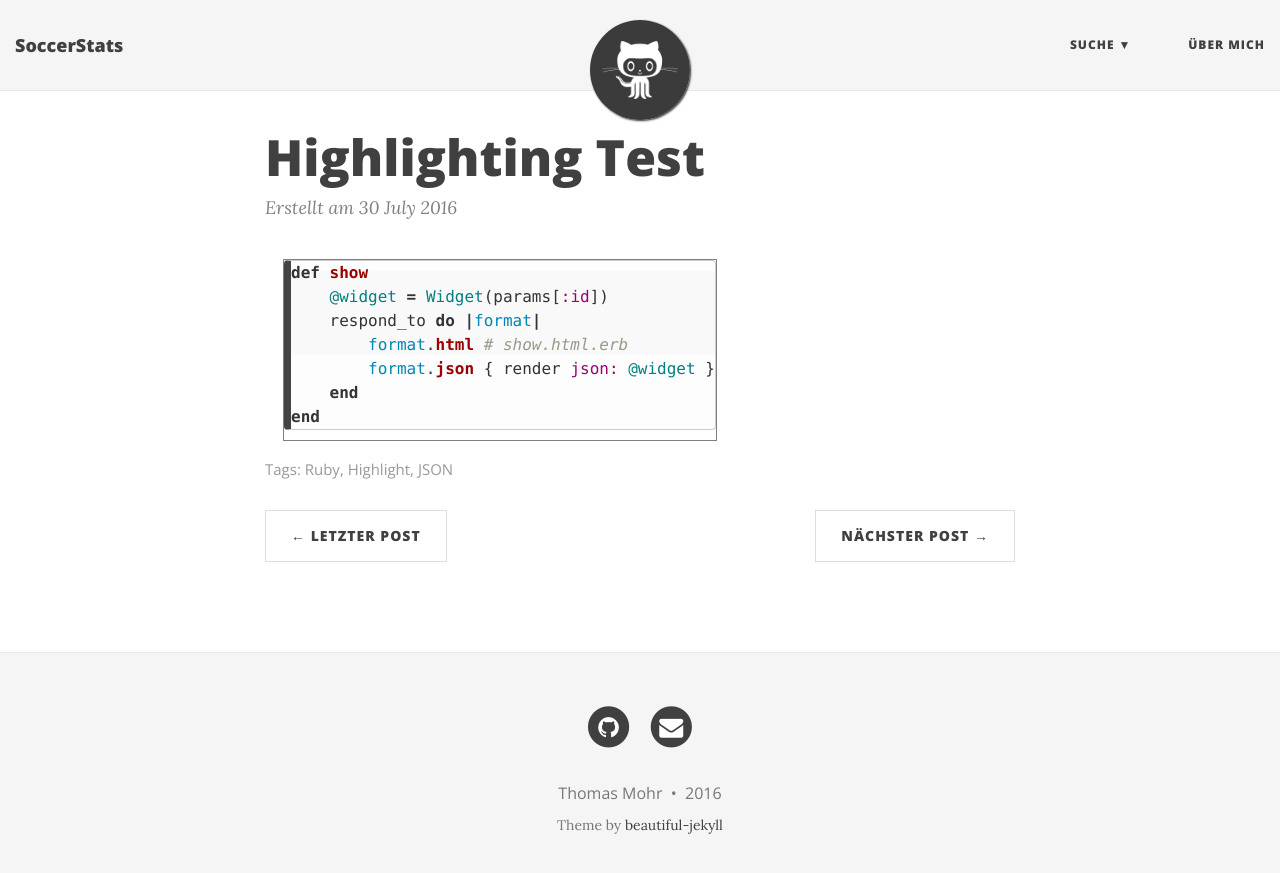
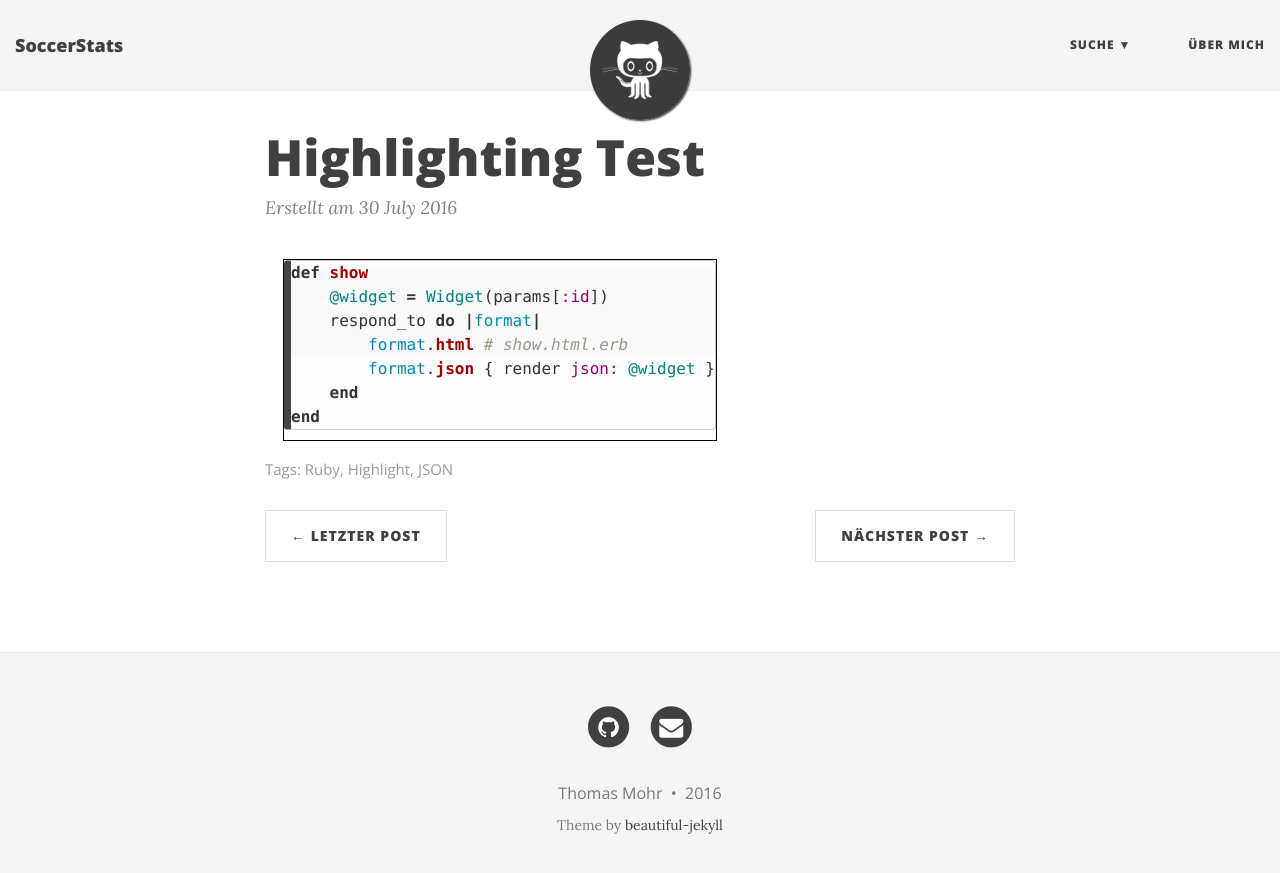
Before and after one commit to Thames1990/Thames1990.github.io, a Jekyll site: the page built from _posts/2016-07-30-highlighting-test.md, in a window 1280 px wide. Shown: the top 873 px of the page. Built offline with Jekyll 4.4.1, drawn with Linux system fonts in a browser that asks for light colours; nearby versions of some CDN libraries; comment, search, counter and statistics services are not loaded.

Commit message:
Update main.css

```diff
--- a/css/main.css
+++ b/css/main.css
@@ -717,14 +717,14 @@ td.gutter {
 
 figure {
     display: inline-block;
-    border: 1px solid gray;
+    border: 1px solid black;
     margin: 1em;
 }
 figure img {
     vertical-align: top;
 }
 figure figcaption {
-    border: 1px solid blue;
+    border: 1px solid black;
     text-align: center;
 }
 
```
